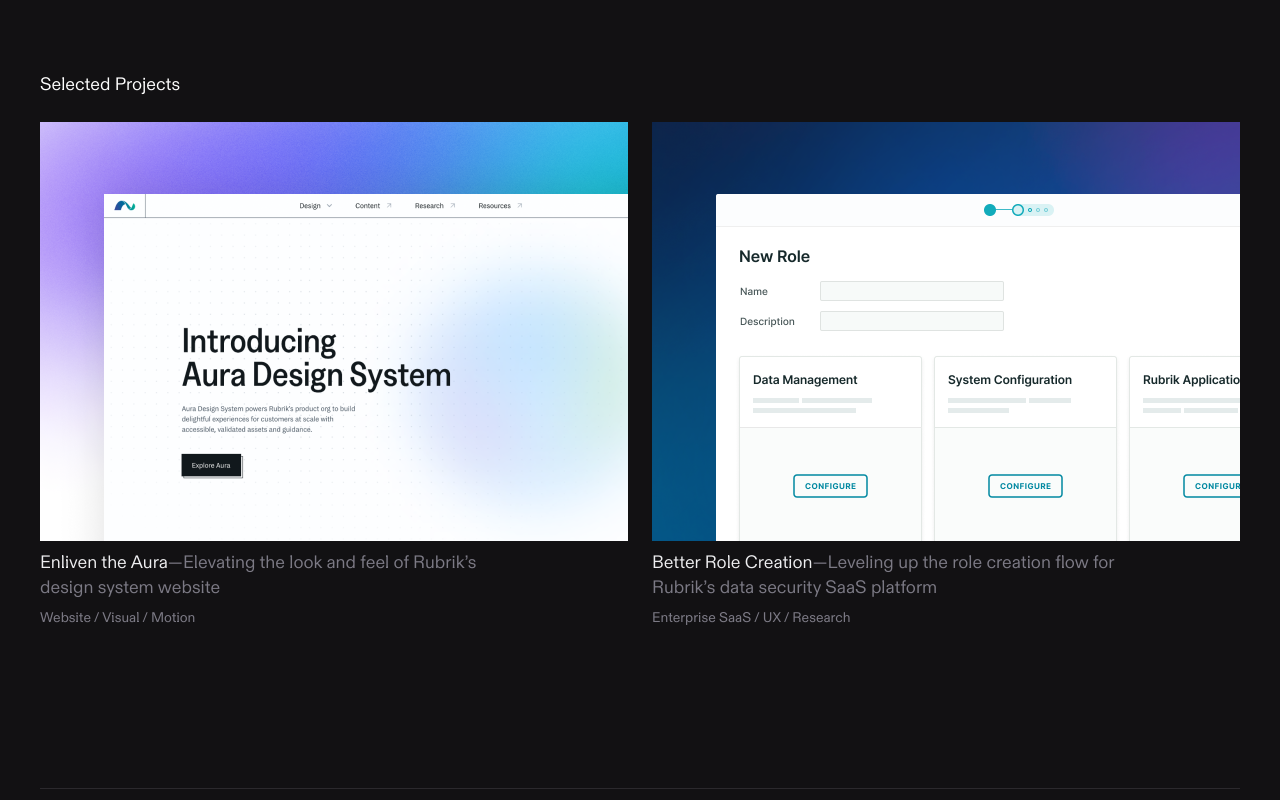
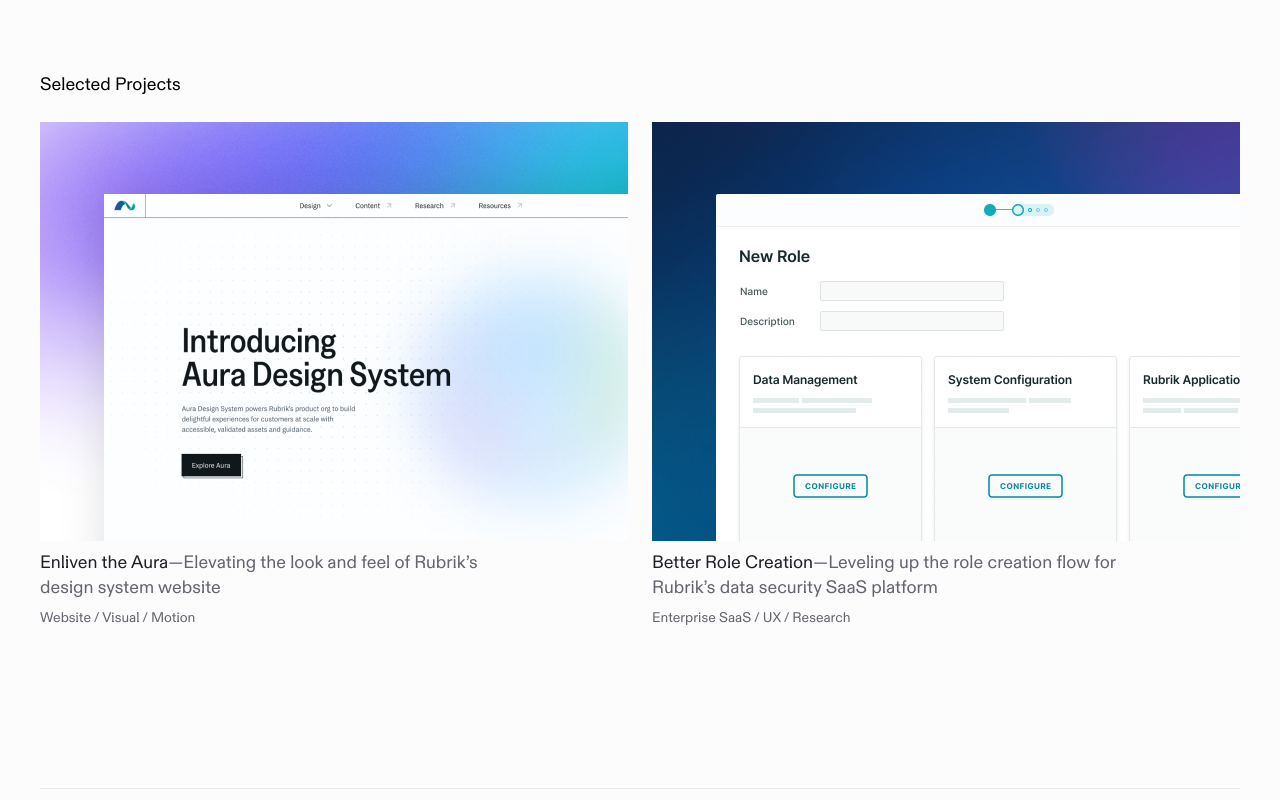
Before and after one commit to charlsyang/site, a Next.js app: page /work in a window 1280 px wide. Shown: the part 640-1440 px from the top of the page. Built offline with nearby package versions, Linux system fonts and the light colour scheme.

Commit message:
Remove forced dark theme

```diff
--- a/pages/work/index.js
+++ b/pages/work/index.js
@@ -19,7 +19,7 @@ export async function getStaticProps() {
     }
 }
 
-WorkIndex.theme = 'dark'
+// WorkIndex.theme = 'dark'
 
 export default function WorkIndex({ allPostsData }) {
     return (
```
